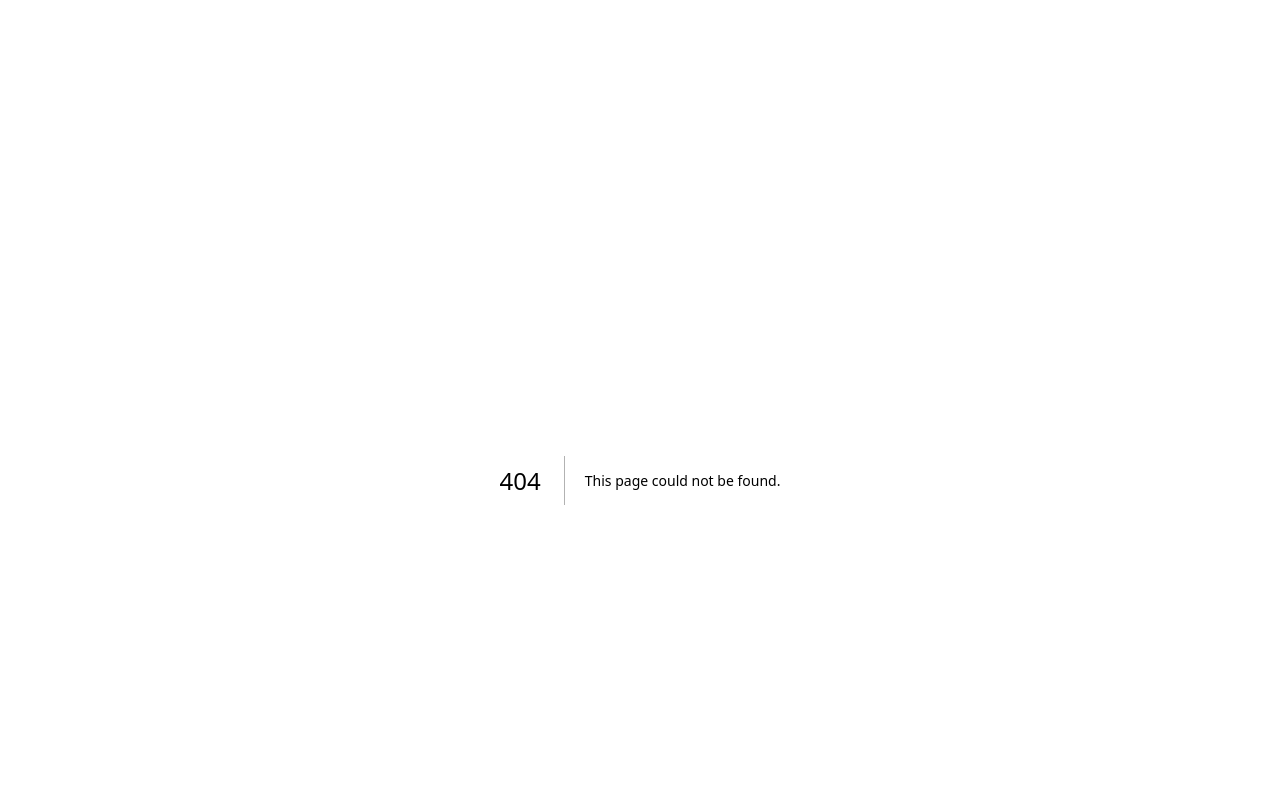
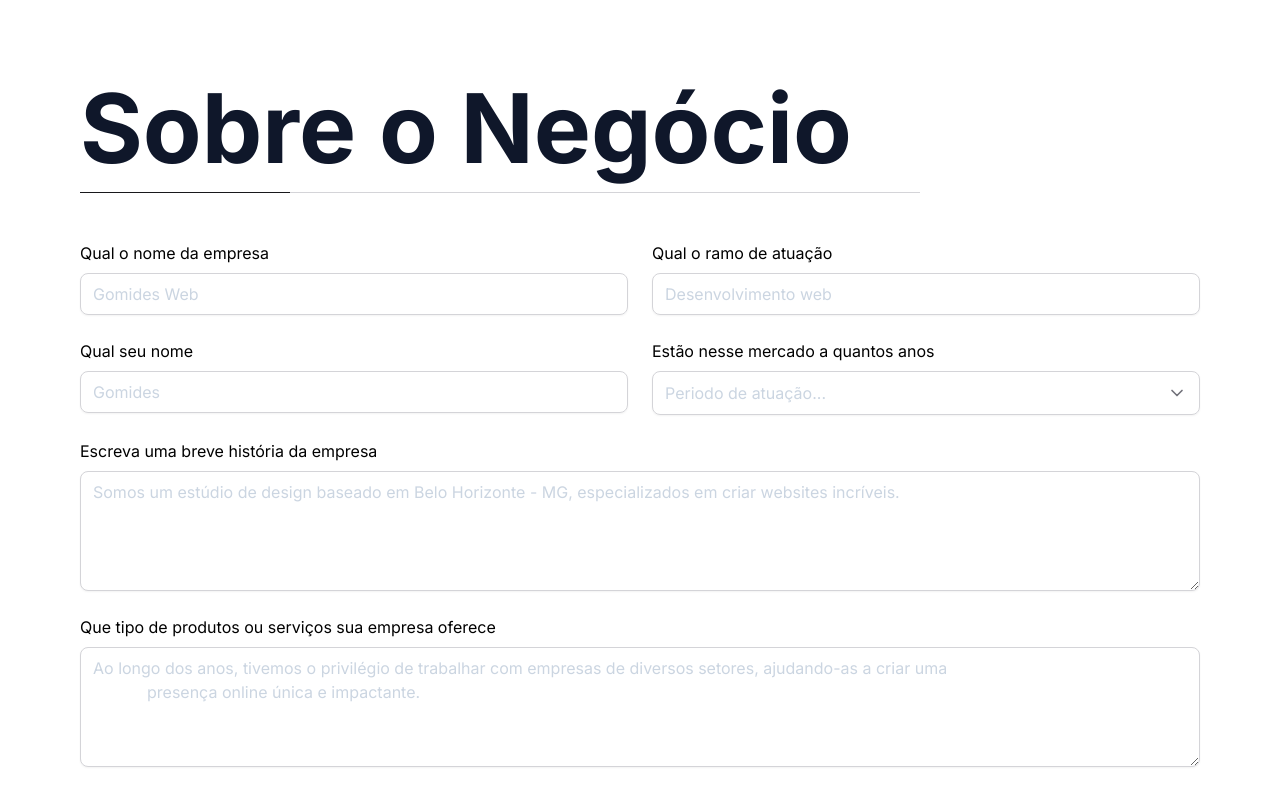
Before and after one commit to GomidesTs/briefing-web, a Next.js app: page /business in a window 1280 px wide. Before the commit this address had no page. Shown: the top 795 px of the page. Built offline with nearby package versions, Linux system fonts and the light colour scheme.

Commit message:
feat: business
Page with questions aimed at getting to know the client's business

```diff
--- /dev/null
+++ b/src/app/business/page.tsx
@@ -0,0 +1,103 @@
+import { Divider } from '@/components/Divider';
+import * as Input from '@/components/Form/Input';
+import * as Select from '@/components/Form/Select';
+import { Textarea } from '@/components/Form/Textarea';
+
+export default function page() {
+  return (
+    <>
+      <h1 className="text-4xl font-bold text-slate-900 md:text-8xl">
+        Sobre o Negócio
+      </h1>
+      <div className="relative mt-4 w-3/4 border-t border-zinc-300 before:absolute before:bottom-0 before:left-0 before:w-3/12 before:border-t before:border-zinc-900" />
+
+      <div className="mt-12 space-y-6">
+        <div className="flex flex-col justify-between gap-6 md:flex-row">
+          <div className="flex flex-1 flex-col gap-2">
+            <label htmlFor="companyName">Qual o nome da empresa</label>
+            <Input.Root>
+              <Input.Control
+                name="companyName"
+                id="companyName"
+                type="text"
+                placeholder="Gomides Web"
+              />
+            </Input.Root>
+          </div>
+          <div className="flex flex-1 flex-col gap-2">
+            <label htmlFor="branchActive">Qual o ramo de atuação</label>
+            <Input.Root>
+              <Input.Control
+                name="branchActive"
+                id="branchActive"
+                type="text"
+                placeholder="Desenvolvimento web"
+              />
+            </Input.Root>
+          </div>
+        </div>
+
+        <div className="flex flex-col justify-between gap-6 md:flex-row">
+          <div className="flex flex-1 flex-col gap-2">
+            <label htmlFor="name">Qual seu nome</label>
+            <Input.Root>
+              <Input.Control
+                name="name"
+                id="name"
+                type="text"
+                placeholder="Gomides"
+              />
+            </Input.Root>
+          </div>
+          <div className="flex flex-1 flex-col gap-2">
+            <label htmlFor="branchActive">
+              Estão nesse mercado a quantos anos
+            </label>
+            <Select.Select placeholder="Periodo de atuação...">
+              <Select.SelectItem value="Até um ano" text="Até um ano" />
+              <Select.SelectItem value="2 à 4 anos" text="2 à 4 anos" />
+              <Select.SelectItem value="Mais de 5 anos" text="Mais de 5 anos" />
+              <Select.SelectItem
+                value="Mais de 10 anos"
+                text="Mais de 10 anos"
+              />
+            </Select.Select>
+          </div>
+        </div>
+
+        <div className="flex flex-1 flex-col gap-2">
+          <label htmlFor="companyHistory">
+            Escreva uma breve história da empresa
+          </label>
+          <Textarea
+            id="companyHistory"
+            placeholder="Somos um estúdio de design baseado em Belo Horizonte - MG, especializados em criar websites incríveis."
+          />
+        </div>
+
+        <div className="flex flex-1 flex-col gap-2">
+          <label htmlFor="products">
+            Que tipo de produtos ou serviços sua empresa oferece
+          </label>
+          <Textarea
+            id="products"
+            placeholder="Ao longo dos anos, tivemos o privilégio de trabalhar com empresas de diversos setores, ajudando-as a criar uma
+            presença online única e impactante."
+          />
+        </div>
+
+        <div className="flex flex-1 flex-col gap-2">
+          <label htmlFor="mission">
+            Qual a missão, visão e valores da empresa
+          </label>
+          <Textarea
+            id="mission"
+            placeholder="Na Gomides Web revolucionamos sua marca com soluções digitais poderosas."
+          />
+        </div>
+      </div>
+
+      <Divider className="before:right-0" />
+    </>
+  );
+}
```
